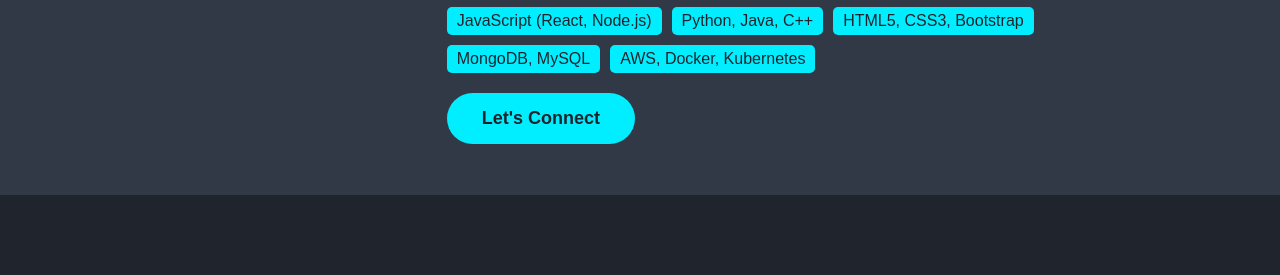
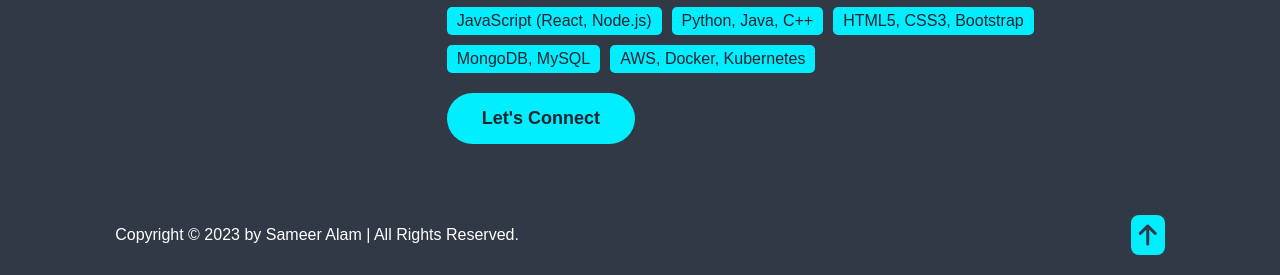
Before and after one commit to sameer1098alam/Sameer-Alam-Portfolio, a plain HTML site: page about.html in a window 1280 px wide. Shown: the part 605-880 px from the top of the page. Before the commit the page ends 800 px from the top, so only its background shows below. Drawn offline with nearby package versions, Linux system fonts and the light colour scheme.

Commit message:
modifcatian0

```diff
--- a/about.html
+++ b/about.html
@@ -31,7 +31,7 @@
             <a href="index.html">Home</a>
             <a href="about.html" class="active">About</a>
             <a href="skills.html">Skills</a>
-            <a href="projects.html">Projects</a>
+            <a href="project.html">Projects</a>
             <a href="timeline.html">Journey</a>
             <a href="contact.html">Contact</a>
         </nav>
@@ -88,5 +88,15 @@
             });
         });
     </script>
+
+
+<footer class="footer">
+    <div class="footer-text">
+        <p>Copyright &copy; 2023 by Sameer Alam | All Rights Reserved.</p>
+    </div>
+    <div class="footer-iconTop">
+        <a href="#"><i class="fas fa-arrow-up"></i></a>
+    </div>
+</footer>
 </body>
 </html>
```
Also changed, not shown: contact.html (+1 -1 lines), index.html (+11 -1 lines), skills.html (+1 -1 lines), timeline.html (+1 -1 lines).
